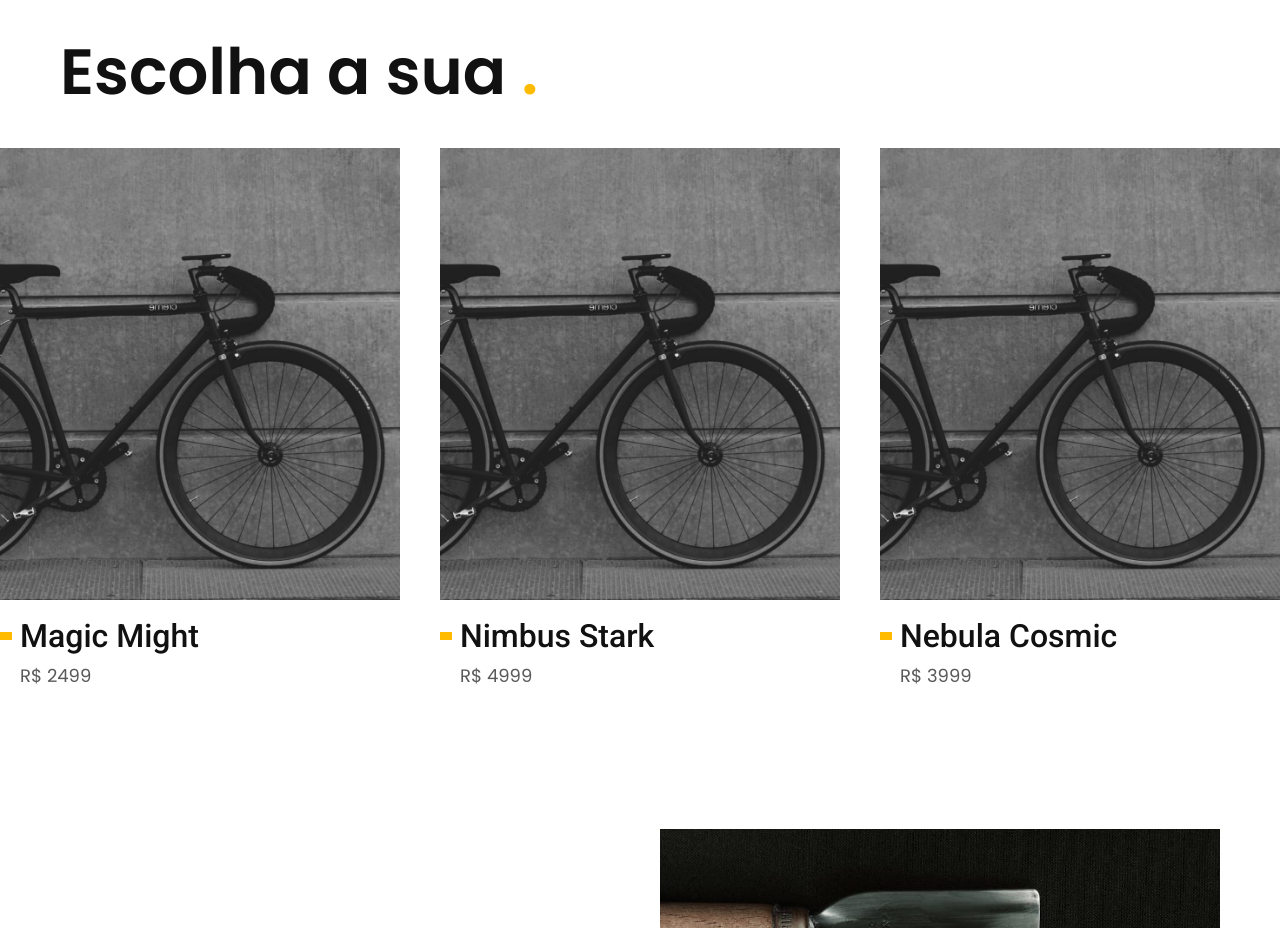
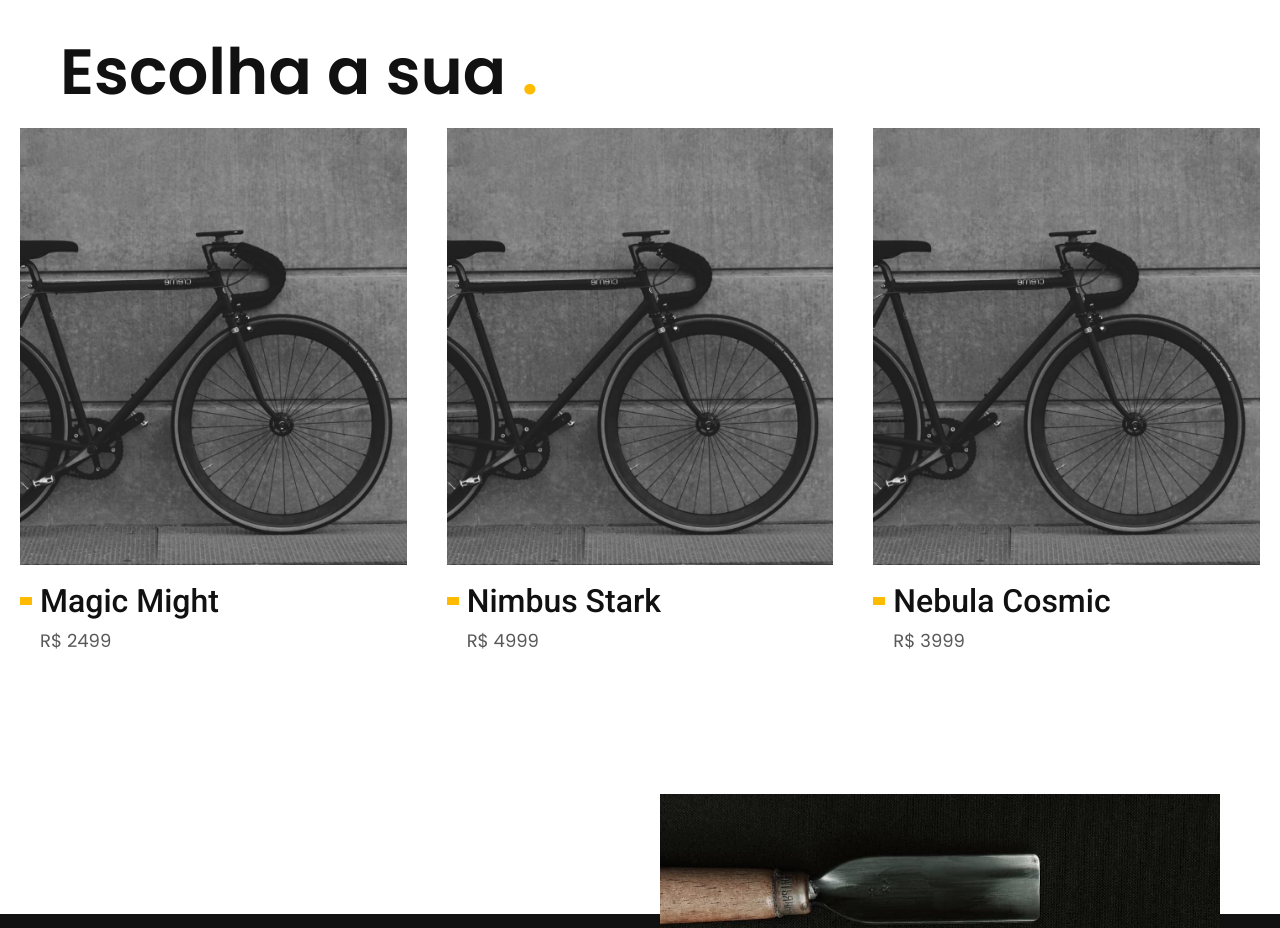
Before and after one commit to alexandrejuniorc/bikcraft-origamid, a plain HTML site: page index.html in a window 1280 px wide. Shown: the part 880-1808 px from the top of the page. Drawn offline with Linux system fonts and the light colour scheme.

Commit message:
corrigi bugs da parte bicicleta-lista

```diff
--- a/css/bicicletas/bicicletas-lista.css
+++ b/css/bicicletas/bicicletas-lista.css
@@ -15,9 +15,9 @@
 .bicicletas-lista ul {
     display: flex;
     gap: 40px;
-    padding: 20px 0;
+    padding: 0 20px 20px 20px;
     margin: 0 auto;
-    overflow: hidden;
+    overflow-x: auto;
     -webkit-overflow-scrolling: touch;
 
     /* Se quiser ele quebrando */
```
